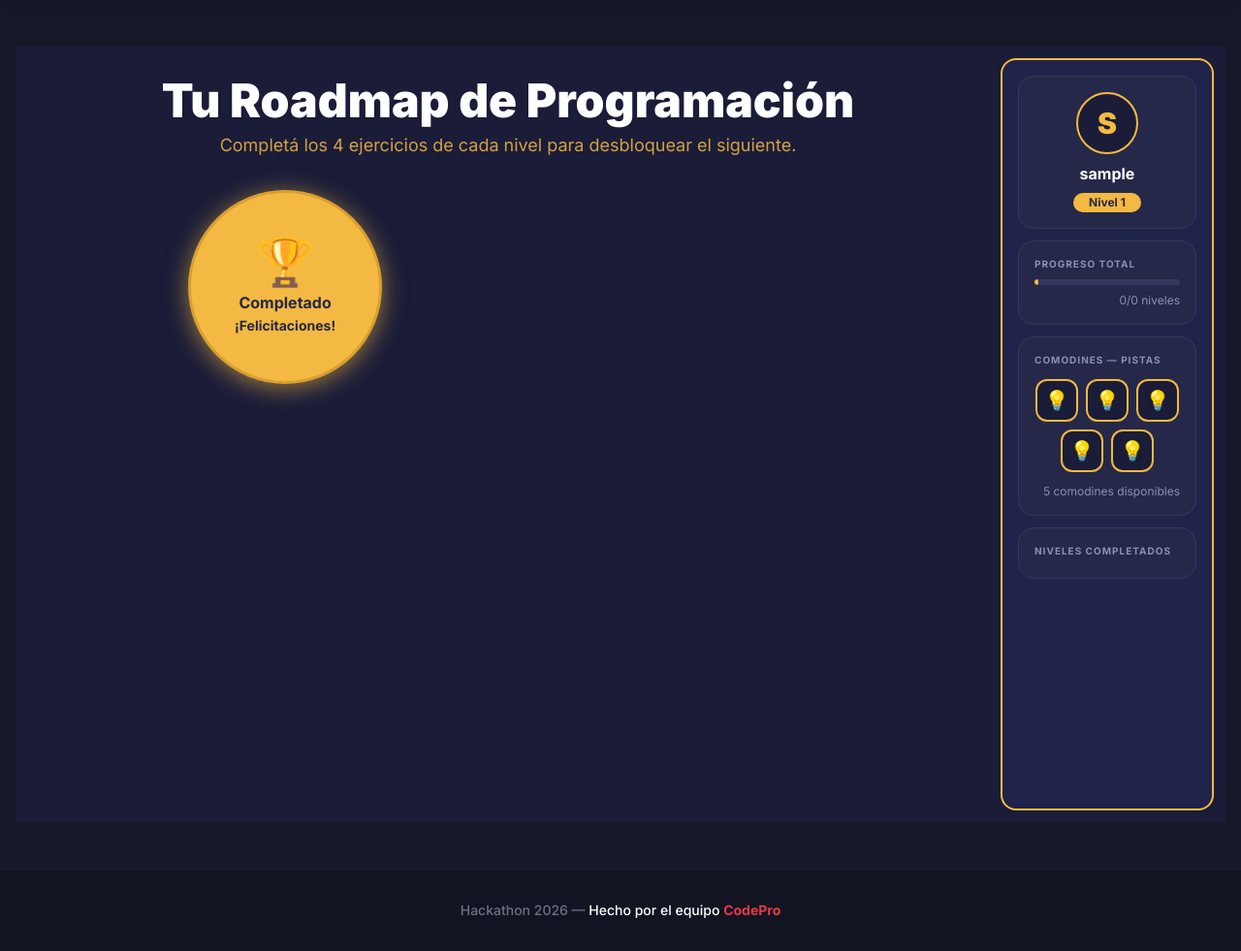
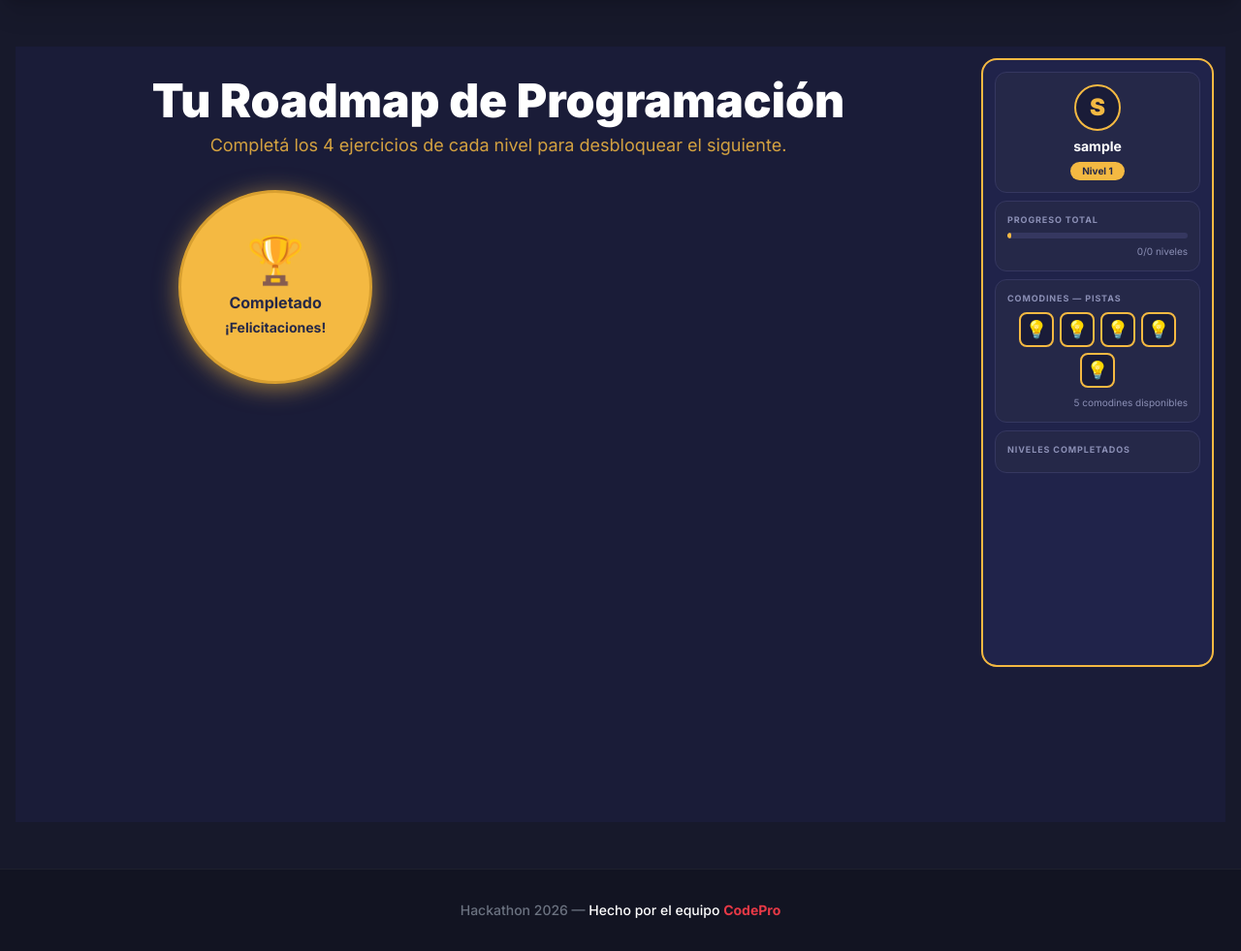
Before and after one commit to AndyLargosta/roadmap-programacion, a Flask app: page /roadmap in a window 1280 px wide. Shown: the part 79-1060 px from the top of the page at 97% size. Run offline with Flask 3, Linux system fonts and the light colour scheme; the visitor is signed in with stand-in values (Sample User, id 1); some libraries are stand-ins or nearby versions.

Commit message:
se hicieron modificaciones para que el contenido se adapte a la pantalla

```diff
--- a/templates/roadmap.html
+++ b/templates/roadmap.html
@@ -22,34 +45,36 @@
         margin-bottom: -4px;
     }
 
-        /* scrollbar invisible en reposo, aparece al hacer hover */
+    /* scrollbar invisible en reposo */
     .col-roadmap::-webkit-scrollbar,
     .col-dashboard::-webkit-scrollbar { width: 3px; }
-
     .col-roadmap::-webkit-scrollbar-track,
     .col-dashboard::-webkit-scrollbar-track { background: transparent; }
-
     .col-roadmap::-webkit-scrollbar-thumb,
     .col-dashboard::-webkit-scrollbar-thumb { background: transparent; }
-
     .col-roadmap:hover::-webkit-scrollbar-thumb,
     .col-dashboard:hover::-webkit-scrollbar-thumb {
         background: #353760;
         border-radius: 10px;
     }
+
+    /* en mobile el dashboard se oculta y el roadmap ocupa todo */
+    @media (max-width: 640px) {
+        .col-dashboard { display: none; }
+    }
 </style>
 
-
-<div class="bg-[#1A1C38] min-h-screen  font-sans">
+<div class="bg-[#1A1C38] min-h-screen font-sans">
 <div class="flex h-screen w-full overflow-hidden">
 
+    <!-- columna izquierda: roadmap con scroll -->
     <div class="col-roadmap flex-1 overflow-y-auto overflow-x-hidden pb-16">
-        <div class="max-w-[900px] mx-auto px-8 py-8 text-center">
+        <div class="w-full max-w-[900px] mx-auto px-4 sm:px-8 py-8 text-center">
 
-            <h1 class="text-5xl font-black text-white mb-2">
+            <h1 class="text-3xl sm:text-5xl font-black text-white mb-2">
                 Tu Roadmap de Programación
             </h1>
-            <p class="text-[#F4B942] text-lg mb-8 opacity-85">
+            <p class="text-[#F4B942] text-sm sm:text-lg mb-8 opacity-85">
                 Completá los 4 ejercicios de cada nivel para desbloquear el siguiente.
             </p>
 
@@ -70,21 +97,22 @@
                             shadow-[0_4px_16px_rgba(244,185,66,0.4)]
                         {% endif %}">
 
-                        <span class="text-5xl font-black leading-none">{{ loop.index }}</span>
-                        <span class="text-base font-bold mt-1 leading-tight">{{ level.titulo }}</span>
+                        <span class="text-3xl sm:text-5xl font-black leading-none">{{ loop.index }}</span>
+                        <span class="text-xs sm:text-base font-bold mt-1 leading-tight">{{ level.titulo }}</span>
 
                         {% if level.estado == 'completado' %}
-                            <span class="text-sm font-bold mt-1">✓ 100%</span>
+                            <span class="text-xs sm:text-sm font-bold mt-1">✓ 100%</span>
                         {% elif level.estado == 'disponible' %}
-                            <span class="text-sm mt-1 text-[#F4B942]">
+                            <span class="text-xs sm:text-sm mt-1 text-[#F4B942]">
                                 {{ level.completados }}/{{ level.total }}
                             </span>
                         {% else %}
-                            <span class="text-2xl mt-1">🔒</span>
+                            <span class="text-xl sm:text-2xl mt-1">🔒</span>
                         {% endif %}
                     </div>
                 </div>
 
+                <!-- conector svg con los 4 ejercicios -->
                 {% if level.conn_type %}
 
                 {% if level.conn_type == 'A' %}
@@ -166,13 +198,13 @@
                         bg-[#252848] text-[#5C5F82] border-[3px] border-dashed border-[#353760] opacity-50
                     {% endif %}">
 
-                    <span class="text-5xl leading-none">🏆</span>
-                    <span class="text-base font-bold mt-2 leading-tight">Completado</span>
+                    <span class="text-3xl sm:text-5xl leading-none">🏆</span>
+                    <span class="text-xs sm:text-base font-bold mt-2 leading-tight">Completado</span>
 
                     {% if todos_completados %}
-                        <span class="text-sm font-bold mt-1">¡Felicitaciones!</span>
+                        <span class="text-xs sm:text-sm font-bold mt-1">¡Felicitaciones!</span>
                     {% else %}
-                        <span class="text-2xl mt-1">🔒</span>
+                        <span class="text-xl sm:text-2xl mt-1">🔒</span>
                     {% endif %}
                 </div>
             </div>
@@ -181,139 +213,130 @@
         </div>
     </div>
 
-    <aside class="col-dashboard w-[220px] min-w-[200px] bg-[#20234A] border-2 border-[#F4B942]
-                  rounded-2xl overflow-y-auto p-4 flex flex-col gap-3 m-3 ml-0">
+    <!-- columna derecha: dashboard fijo — se oculta en mobile -->
+    <aside class="col-dashboard hidden sm:flex w-[22%] min-w-[180px] max-w-[240px]
+                  bg-[#20234A] border-2 border-[#F4B942] rounded-2xl
+                  overflow-y-auto flex-col gap-2 m-3 ml-0 p-3 mb-40">
 
-        <div class="bg-[#252848] rounded-2xl border border-[#353760] p-4
-                    flex flex-col items-center gap-2">
-            <div class="w-16 h-16 rounded-full bg-[#1A1C38] border-2 border-[#F4B942]
+        <!-- perfil del estudiante -->
+        <div class="bg-[#252848] rounded-xl border border-[#353760] p-3
+                    flex flex-col items-center gap-1.5">
+            <div class="w-12 h-12 rounded-full bg-[#1A1C38] border-2 border-[#F4B942]
                         flex items-center justify-center">
-                <span class="text-3xl font-black text-[#F4B942]">
+                <span class="text-2xl font-black text-[#F4B942]">
                     {{ session.get('nombre_usuario', 'E')[0] | upper }}
                 </span>
             </div>
-            <span class="text-white text-base font-bold text-center">
+            <span class="text-white text-sm font-bold text-center">
                 {{ session.get('nombre_usuario', 'Estudiante') }}
             </span>
-            <span class="bg-[#F4B942] text-[#252848] text-xs font-bold
-                         px-4 py-0.5 rounded-full">
+            <span class="bg-[#F4B942] text-[#252848] text-[10px] font-bold
+                         px-3 py-0.5 rounded-full">
                 Nivel {{ session.get('nivel', 1) }}
             </span>
         </div>
 
-        <div class="bg-[#252848] rounded-2xl border border-[#353760] p-4 flex flex-col gap-2">
-            <span class="text-[#8B8FB5] text-[10px] font-bold uppercase tracking-widest">
+        <!-- barra de progreso total -->
+        <div class="bg-[#252848] rounded-xl border border-[#353760] p-3 flex flex-col gap-1.5">
+            <span class="text-[#8B8FB5] text-[9px] font-bold uppercase tracking-widest">
                 Progreso total
             </span>
-
             {% set completados_total = levels | selectattr('estado', 'equalto', 'completado')
                                               | list | length %}
             {% set total_niveles = levels | list | length %}
             {% set pct = ((completados_total / total_niveles) * 100) | int
                          if total_niveles > 0 else 0 %}
-
             <div class="w-full h-1.5 bg-[#353760] rounded-full overflow-hidden">
                 <div class="h-full bg-[#F4B942] rounded-full transition-all duration-500"
                      style="width: {{ pct }}%; min-width: 4px;"></div>
             </div>
-            <span class="text-[#8B8FB5] text-xs self-end">
+            <span class="text-[#8B8FB5] text-[10px] self-end">
                 {{ completados_total }}/{{ total_niveles }} niveles
             </span>
         </div>
 
-        <div class="bg-[#252848] rounded-2xl border border-[#353760] p-4
-                    flex flex-col items-center gap-3">
-            <span class="text-[#8B8FB5] text-[10px] font-bold uppercase tracking-widest self-start">
+        <!-- comodines -->
+        <div class="bg-[#252848] rounded-xl border border-[#353760] p-3
+                    flex flex-col items-center gap-2">
+            <span class="text-[#8B8FB5] text-[9px] font-bold uppercase tracking-widest self-start">
                 Comodines — pistas
             </span>
-            <div class="flex flex-wrap gap-2 justify-center">
+            <div class="flex flex-wrap gap-1.5 justify-center">
                 {% for _ in range(5) %}
-                <button class="w-11 h-11 rounded-xl bg-[#1A1C38] border-2 border-[#F4B942]
-                               text-xl flex items-center justify-center
+                <button class="w-9 h-9 rounded-lg bg-[#1A1C38] border-2 border-[#F4B942]
+                               text-lg flex items-center justify-center
                                transition-all duration-150 hover:scale-110 hover:bg-[#F4B942]">
                     💡
                 </button>
                 {% endfor %}
             </div>
-            <span class="text-[#8B8FB5] text-xs self-end">5 comodines disponibles</span>
+            <span class="text-[#8B8FB5] text-[10px] self-end">5 comodines disponibles</span>
         </div>
 
-        <div class="bg-[#252848] rounded-2xl border border-[#353760] p-4 flex flex-col gap-2">
-            <span class="text-[#8B8FB5] text-[10px] font-bold uppercase tracking-widest mb-1">
+        <!-- lista de niveles -->
+        <div class="bg-[#252848] rounded-xl border border-[#353760] p-3 flex flex-col gap-1.5">
+            <span class="text-[#8B8FB5] text-[9px] font-bold uppercase tracking-widest mb-1">
                 Niveles completados
             </span>
-
             {% for level in levels %}
             <div class="flex items-center gap-2">
-
                 <span class="w-2 h-2 rounded-full flex-shrink-0
                     {% if level.estado == 'completado' %}bg-[#F4B942]
                     {% elif level.estado == 'disponible' %}bg-white border border-[#F4B942]
                     {% else %}bg-[#353760]{% endif %}">
                 </span>
-
-                <span class="flex-1 text-white text-[11px] font-medium">
+                <span class="flex-1 text-white text-[10px] font-medium truncate">
                     {{ level.titulo }}
                 </span>
-
                 {% if level.estado == 'completado' %}
-                    <span class="text-[#F4B942] text-xs font-bold">✓</span>
+                    <span class="text-[#F4B942] text-[10px] font-bold">✓</span>
                 {% elif level.estado == 'disponible' %}
-                    <span class="text-[#F4B942] text-xs font-bold">
+                    <span class="text-[#F4B942] text-[10px] font-bold">
                         {{ level.completados }}/4
                     </span>
                 {% else %}
-                    <span class="text-[#5C5F82] text-xs">🔒</span>
+                    <span class="text-[#5C5F82] text-[10px]">🔒</span>
                 {% endif %}
-
             </div>
             {% endfor %}
-
         </div>
 
     </aside>
 
 </div>
+</div>
 
+<!-- modal del quiz -->
 <div id="quiz-modal" class="fixed inset-0 bg-[#000000cc] backdrop-blur-sm z-50 hidden items-center justify-center p-4">
-    <div id="quiz-modal-content" class="w-full max-w-2xl">
-        </div>
+    <div id="quiz-modal-content" class="w-full max-w-2xl"></div>
 </div>
 
 <script>
     const modal = document.getElementById('quiz-modal');
     const modalContent = document.getElementById('quiz-modal-content');
 
-    // Función para abrir el modal y traer la pregunta
+    // abre el modal y carga la pregunta desde flask
     async function abrirModalQuiz(url) {
-        // Quitamos hidden y agregamos flex para centrarlo
         modal.classList.remove('hidden');
         modal.classList.add('flex');
 
         modalContent.innerHTML = '<div class="text-[#F4B942] text-center text-2xl font-black animate-pulse">Cargando ejercicio...</div>';
 
         try {
-            // Hacemos la petición GET a Flask
             const response = await fetch(url);
             const html = await response.text();
-
-            // Metemos el HTML de la pregunta en el modal
             modalContent.innerHTML = html;
 
-            // Buscamos el formulario recién inyectado para "secuestrar" el botón Enviar
+            // intercepta el submit del formulario para no recargar la pagina
             const form = modalContent.querySelector('form');
             if (form) {
                 form.addEventListener('submit', async (e) => {
-                    e.preventDefault(); // Evitamos que la página recargue
-
-                    // Tomamos los datos del form y hacemos un POST a Flask
+                    e.preventDefault();
                     const formData = new FormData(form);
                     const postResponse = await fetch(url, {
                         method: 'POST',
                         body: formData
                     });
-
-                    // Recibimos el HTML de resultado.html y lo inyectamos
                     const resultHtml = await postResponse.text();
                     modalContent.innerHTML = resultHtml;
                 });
```
Also changed, not shown: other parts of templates/roadmap.html (+38 -9 lines). Lines whose indentation alone changed are shown as unchanged.
